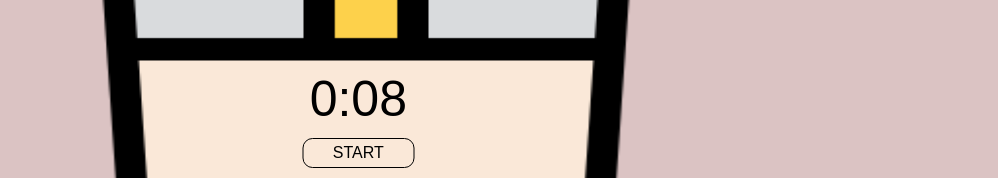
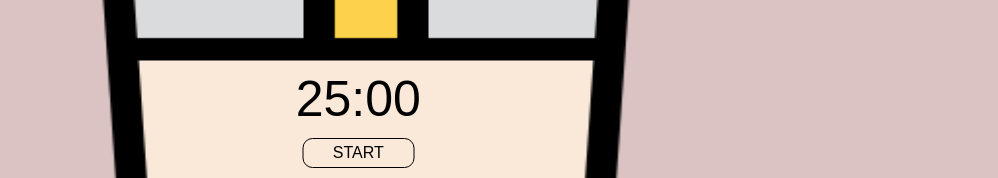
Before and after one commit to glin18/boba-pomodoro, a React (Create React App) app: page / in a window 1280 px wide. Shown: the part 325-503 px from the top of the page, without its empty margins (282-1280 px from the left). Built offline with nearby package versions, Linux system fonts and the light colour scheme.

Commit message:
Add enter button functionality

```diff
--- a/src/App.css
+++ b/src/App.css
@@ -78,16 +78,16 @@ body{
 .slider::-webkit-slider-thumb {
   -webkit-appearance: none;
   appearance: none;
-  width: 25px;
-  height: 25px;
+  width: 18px;
+  height: 18px;
   border-radius: 50%;
   background: #784724;
   cursor: pointer;
 }
 
 .slider::-moz-range-thumb {
-  width: 25px;
-  height: 25px;
+  width: 18px;
+  height: 18px;
   border-radius: 50%;
   background: #784724;
   cursor: pointer;
--- a/src/App.js
+++ b/src/App.js
@@ -6,22 +6,20 @@ import SettingsIcon from "./images/setting.png";
 
 function App() {
   const [ showSettings, setShowSettings ] = useState(false);
-  const [ workMinutes, setWorkMinutes ] = useState(25);
-  const [ restMinutes, setRestMinutes ] = useState(5);
+  const [ workTime, setWorkTime ] = useState(25)
+  const [ restTime, setRestTime ] = useState(5)
 
-  const onChangeWork = (value) => {
-    setWorkMinutes(value)
-  }
-
-  const onChangeRest = (value) => {
-    setRestMinutes(value)
+  const onSubmitHandler = (work, rest) => {
+    setWorkTime(work)
+    setRestTime(rest)
+    setShowSettings(false)
   }
 
   return (
     <div className="App">
       <div className="bg">
         <img className="settings-icon" src={SettingsIcon} onClick={()=>(setShowSettings(prevSettings => !prevSettings))}></img>
-        { showSettings ? <SettingsContainer/> : <MainContainer/>}
+        { showSettings ? <SettingsContainer onSubmitHandler={onSubmitHandler}/> : <MainContainer workTime={workTime} restTime={restTime}/>}
       </div>
     </div>
   );
--- a/src/components/MainContainer.js
+++ b/src/components/MainContainer.js
@@ -1,7 +1,7 @@
 import React, { useState, useEffect, useRef } from "react";
 
-export const MainContainer = () => {
-  const [seconds, setSeconds] = useState(8);
+export const MainContainer = ({workTime, restTime}) => {
+  const [seconds, setSeconds] = useState(workTime * 60);
   const [isRunning, setIsRunning] = useState(false);
   const [isWork, setIsWork] = useState(true);
   const intervalID = useRef(null);
@@ -19,10 +19,10 @@ export const MainContainer = () => {
     clearInterval(intervalID.current)
     setIsWork(isWorkTime);
     if (isWorkTime) {
-      setSeconds(25);
+      setSeconds(workTime * 60);
       document.body.className="work";
     } else {
-      setSeconds(5);
+      setSeconds(restTime * 60);
       document.body.className="rest";
     }
     if(isRunning){
@@ -43,11 +43,12 @@ export const MainContainer = () => {
       audio.play()
       toggleWork(!isWork);
     }
-    document.title = (isWork ? "WORK ":"BREAK ") + Math.floor(seconds / 60) + ":" + (seconds % 60 < 10 ? "0" : "") + seconds % 60
+    document.title = Math.floor(seconds / 60) + ":" + (seconds % 60 < 10 ? "0" : "") + seconds % 60 + (isWork ? " WORK":" BREAK")
   }, [seconds]);
 
   useEffect(() => {
     document.title = "Boba Pomodoro"
+    document.body.className="work";
     return () => {
       clearInterval(intervalID.current);
     };
--- a/src/components/SettingsContainer.js
+++ b/src/components/SettingsContainer.js
@@ -1,6 +1,6 @@
 import React, { useState } from "react";
 
-export const SettingsContainer = () => {
+export const SettingsContainer = ({ onSubmitHandler }) => {
   const [workMinutes, setWorkMinutes] = useState(25);
   const [restMinutes, setRestMinutes] = useState(5);
 
@@ -17,13 +17,31 @@ export const SettingsContainer = () => {
       {/* <div className="settings-title">Boba Settings</div> */}
       <div>Sugar Levels (Work Minutes): {workMinutes}</div>
       <div class="slidecontainer">
-        <input type="range" min="1" max="60" value={workMinutes} step="1" class="slider" id="myRange" onChange={onChangeWork}/>
+        <input
+          type="range"
+          min="1"
+          max="60"
+          value={workMinutes}
+          step="1"
+          class="slider"
+          id="myRange"
+          onChange={onChangeWork}
+        />
       </div>
       <div>Ice Levels (Break Minutes): {restMinutes}</div>
       <div class="slidecontainer">
-        <input type="range" min="1" max="60" value={restMinutes} step="1" class="slider" id="myRange" onChange={onChangeRest}/>
+        <input
+          type="range"
+          min="1"
+          max="60"
+          value={restMinutes}
+          step="1"
+          class="slider"
+          id="myRange"
+          onChange={onChangeRest}
+        />
       </div>
-      <div className="enter button">Enter</div>
+      <div className="enter button" onClick={()=>onSubmitHandler(workMinutes, restMinutes)}>Enter</div>
     </div>
   );
 };
```
